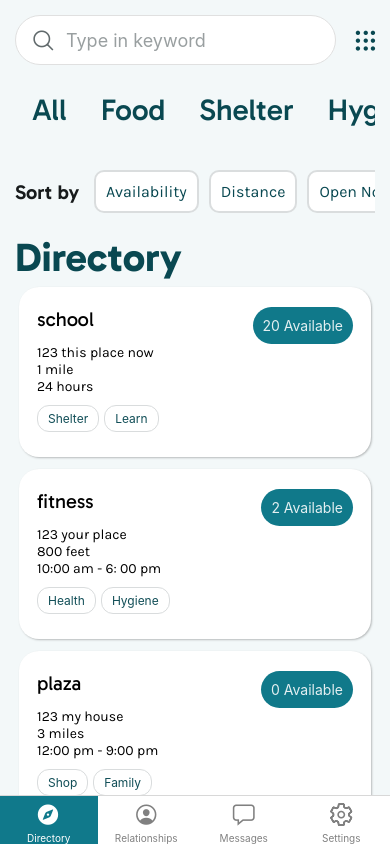
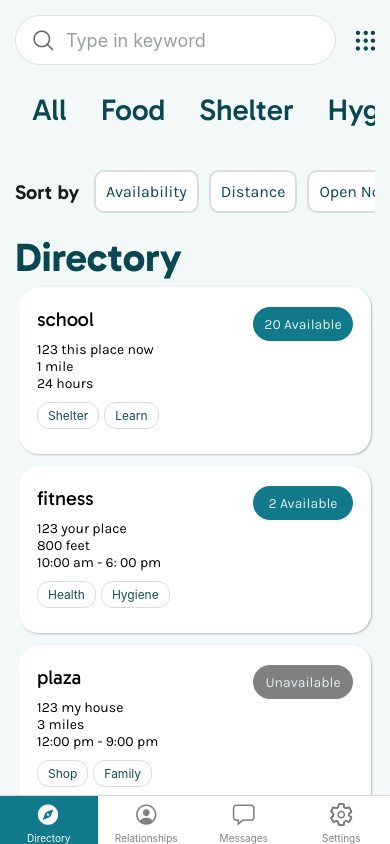
Before and after one commit to Valyria-Studios/geo_browser_app, a React Native app in the folder App/: screen /Directory in a window 390 px wide. Built offline with nearby package versions, Linux system fonts and the light colour scheme.

Commit message:
Dynamically render availability displayed on card

```diff
--- a/App/screens/Home.js
+++ b/App/screens/Home.js
@@ -148,9 +148,18 @@ export default function App() {
           <Card key={amenity.key}>
             <View style={styles.cardHeader}>
               <Text style={styles.cardLocation}>{amenity.location}</Text>
-              <View style={styles.cardAvailabilityContainer}>
+              <View
+                style={[
+                  styles.cardAvailabilityContainer,
+                  amenity.availability === "0"
+                    ? styles.noAvailability
+                    : styles.cardAvailabilityContainer,
+                ]}
+              >
                 <Text style={styles.cardAvailabilityText}>
-                  {amenity.availability} Available
+                  {amenity.availability === "0"
+                    ? "Unavailable"
+                    : `${amenity.availability} Available`}
                 </Text>
               </View>
             </View>
@@ -286,14 +295,20 @@ const styles = StyleSheet.create({
   },
 
   cardAvailabilityContainer: {
-    padding: 10,
+    width: 100,
     justifyContent: "center",
-    alignContent: "center",
+    alignItems: "center",
     borderRadius: 25,
     backgroundColor: "#10798a",
   },
 
+  noAvailability: {
+    color: "#e4eff1",
+    backgroundColor: "grey",
+  },
+
   cardAvailabilityText: {
+    fontFamily: "karla-regular",
     fontSize: 14,
     color: "#e3eff1",
   },
```
